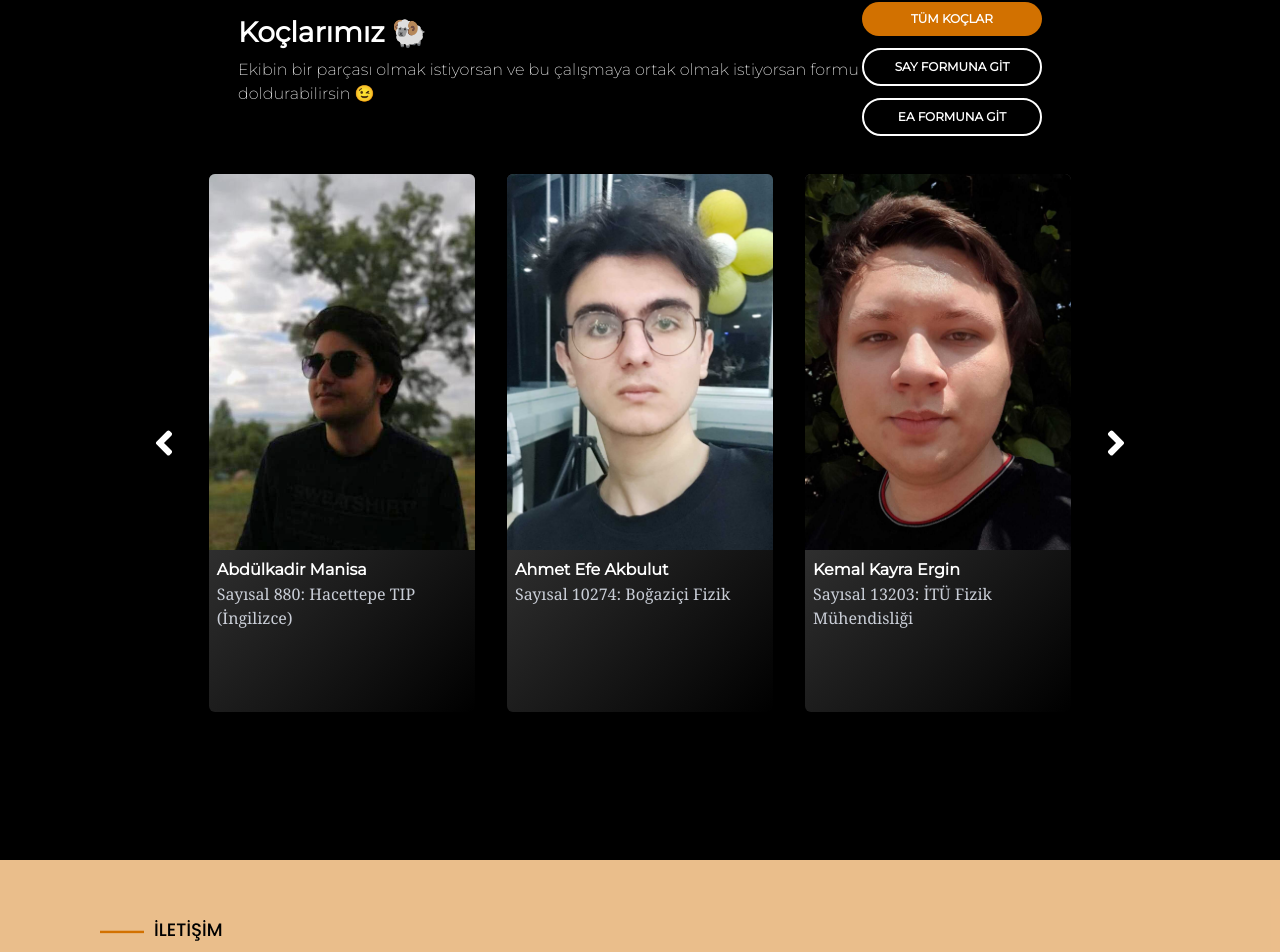
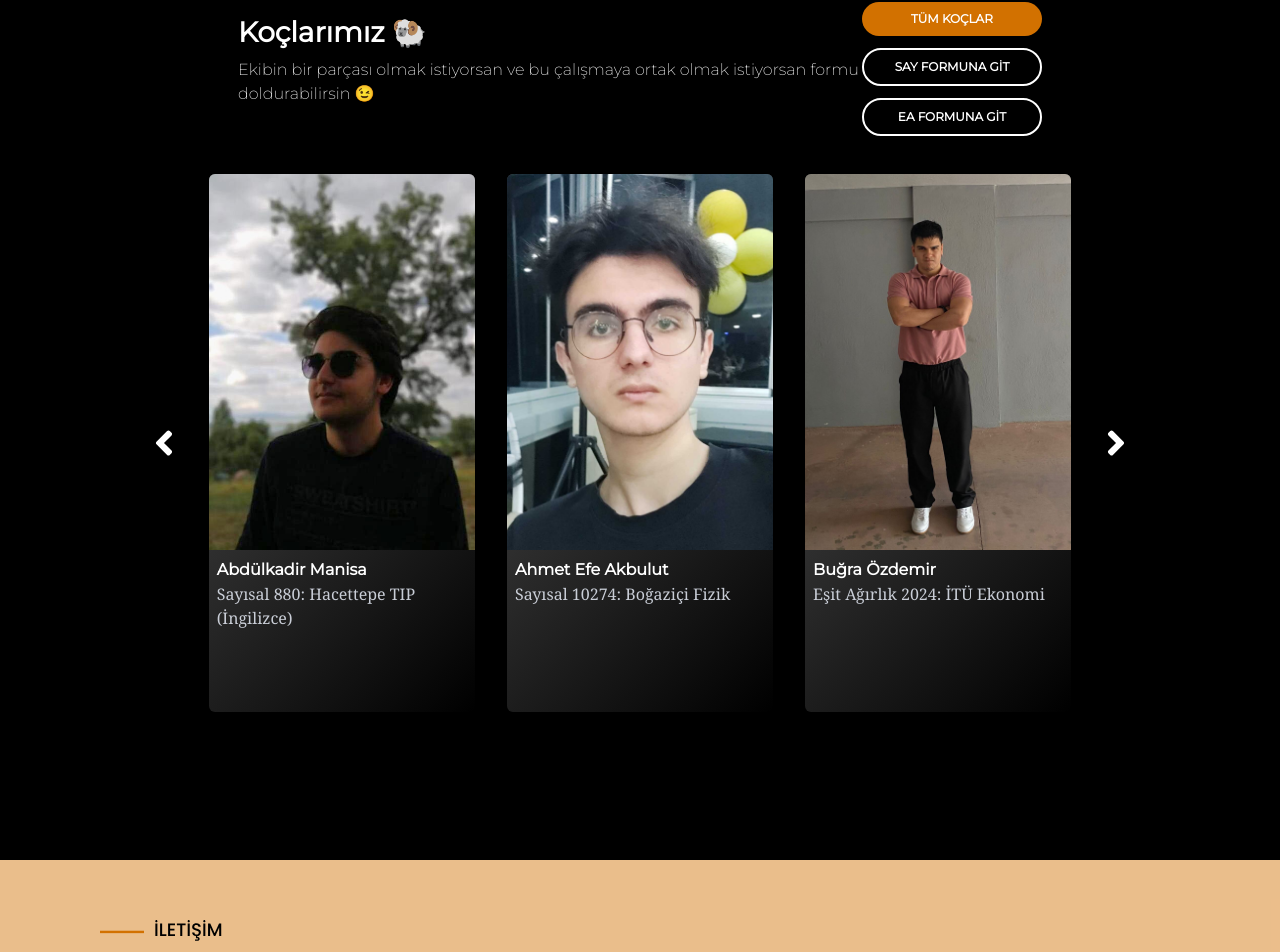
Before and after one commit to mehmetnail0/kocluk-app, a React (Create React App) app: page / in a window 1280 px wide. Shown: the part 1642-2594 px from the top of the page. Built offline with nearby package versions, Linux system fonts and the light colour scheme.

Commit message:
Update Projects.jsx

```diff
--- a/src/pages/Home/components/Projects.jsx
+++ b/src/pages/Home/components/Projects.jsx
@@ -54,7 +54,24 @@ export const Projects = () => {
             </div>
           </a>
 
+            <a
+            href="https://biataletkocluk.vercel.app/tumkoclar/bugraozdemir"
+            onPointerEnter={(e) => setIsElementHovered(true)}
+            onPointerLeave={(e) => setIsElementHovered(false)}
+            className="project-card"
+          >
+            <img src={require("./image/bugraozdemir.jpeg")} className="project-card-img" alt="" />
+            <div className="project-card-desc">
+              <span>Buğra Özdemir</span>
+              <p>
+                Eşit Ağırlık 2024:
+                İTÜ Ekonomi
+              </p>
+              <div>
 
+              </div>
+            </div>
+          </a>
           <a
             href="https://biataletkocluk.vercel.app/tumkoclar/kemalkayraergin"
             onPointerEnter={(e) => setIsElementHovered(true)}
```
